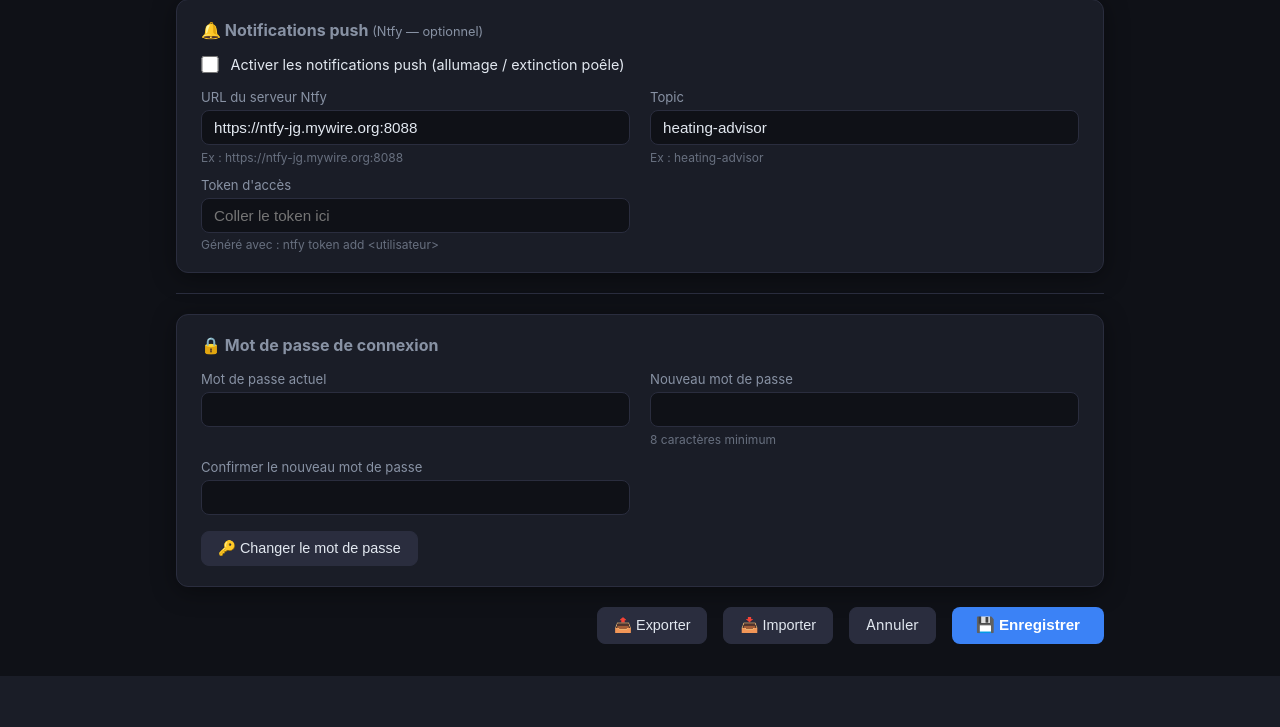
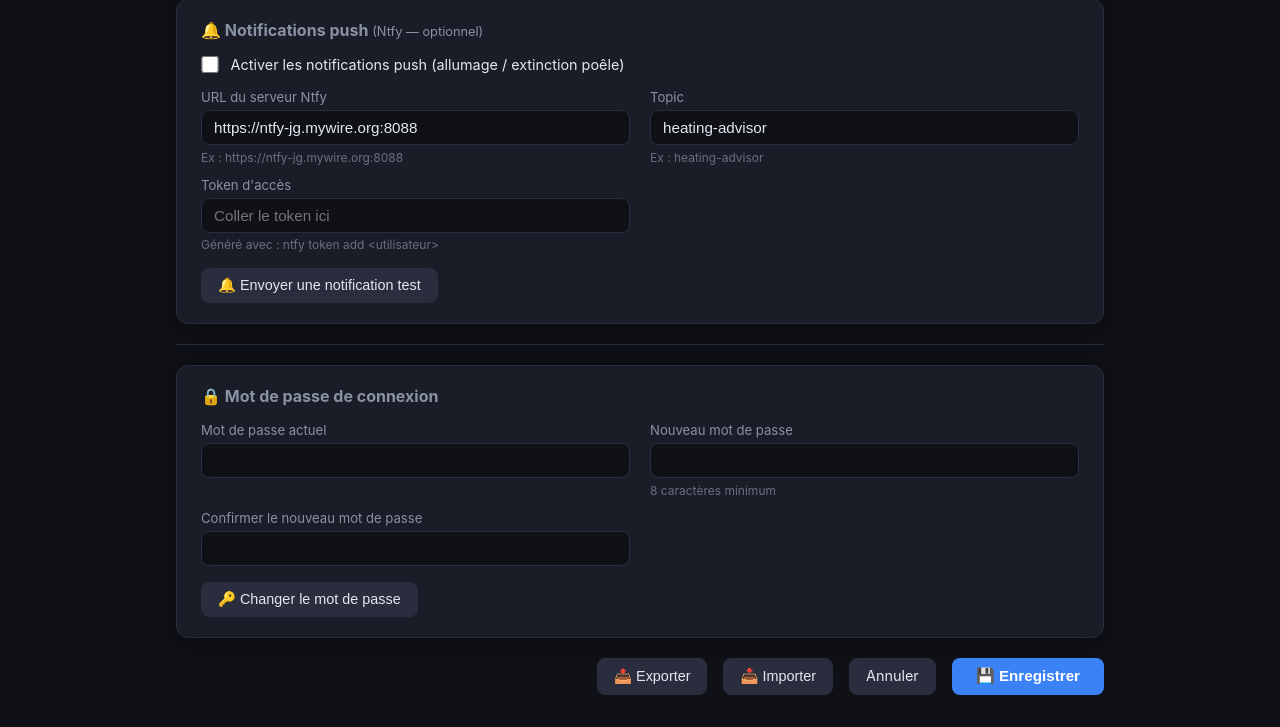
Before and after one commit to haysjg/Heating-Advisor, a Flask app: page /config in a window 1280 px wide. Shown: the part 3977-4704 px from the top of the page. Before the commit the page ends 4653 px from the top, so only its background shows below. Run offline with Flask 3, Linux system fonts and the light colour scheme; the visitor is signed in with stand-in values (Sample User, id 1).

Commit message:
Ajoute un bouton de test des notifications ntfy
Co-Authored-By: Claude Sonnet 4.6 <noreply@anthropic.com>

```diff
--- a/app.py
+++ b/app.py
@@ -410,6 +410,20 @@ def api_notify_test():
         return jsonify({"error": str(e)}), 500
 
 
+@app.route("/api/ntfy-test", methods=["POST"])
+def api_ntfy_test():
+    from modules.ntfy_push import send as ntfy_send
+    try:
+        ntfy_cfg = config.NTFY
+        if not ntfy_cfg.get("enabled"):
+            return jsonify({"error": "Notifications ntfy désactivées"}), 400
+        ntfy_send("🔔 Heating Advisor", "Notification de test — configuration OK !", ntfy_cfg)
+        return jsonify({"status": "ok"})
+    except Exception as e:
+        logger.exception("Erreur test ntfy : %s", e)
+        return jsonify({"error": str(e)}), 500
+
+
 @app.route("/api/ha/turn_on", methods=["POST"])
 def api_ha_turn_on():
     if not ha_client.is_configured(config.HOME_ASSISTANT):
--- a/templates/config.html
+++ b/templates/config.html
@@ -660,6 +660,12 @@
           <span class="hint">Généré avec : ntfy token add &lt;utilisateur&gt;</span>
         </div>
       </div>
+
+      <div style="margin-top:1rem">
+        <button type="button" class="btn-back" onclick="testNtfy()" id="btn-test-ntfy">
+          🔔 Envoyer une notification test
+        </button>
+      </div>
     </div>
 
     <hr class="section-divider">
@@ -818,6 +824,22 @@
       }
     })
     .catch(() => showToast('Erreur réseau', false));
+  }
+
+  function testNtfy() {
+    const btn = document.getElementById('btn-test-ntfy');
+    btn.disabled = true;
+    btn.textContent = '⏳ Envoi en cours…';
+    fetch('/api/ntfy-test', { method: 'POST' })
+      .then(r => r.json())
+      .then(d => {
+        showToast(d.status === 'ok' ? '✓ Notification envoyée !' : 'Erreur : ' + (d.error || 'inconnue'), d.status === 'ok');
+      })
+      .catch(() => showToast('Erreur réseau', false))
+      .finally(() => {
+        btn.disabled = false;
+        btn.textContent = '🔔 Envoyer une notification test';
+      });
   }
 
   function testNotify() {
```
